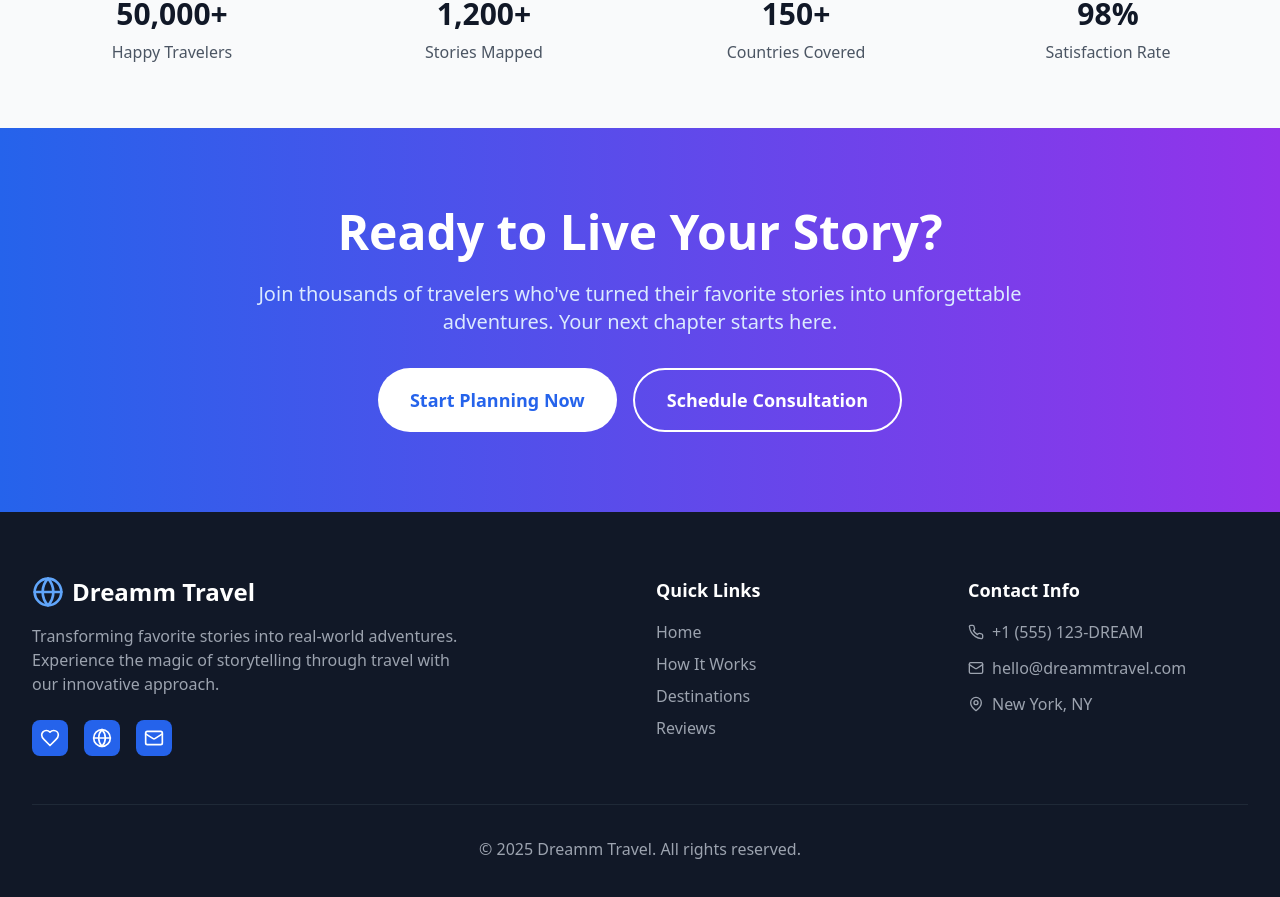
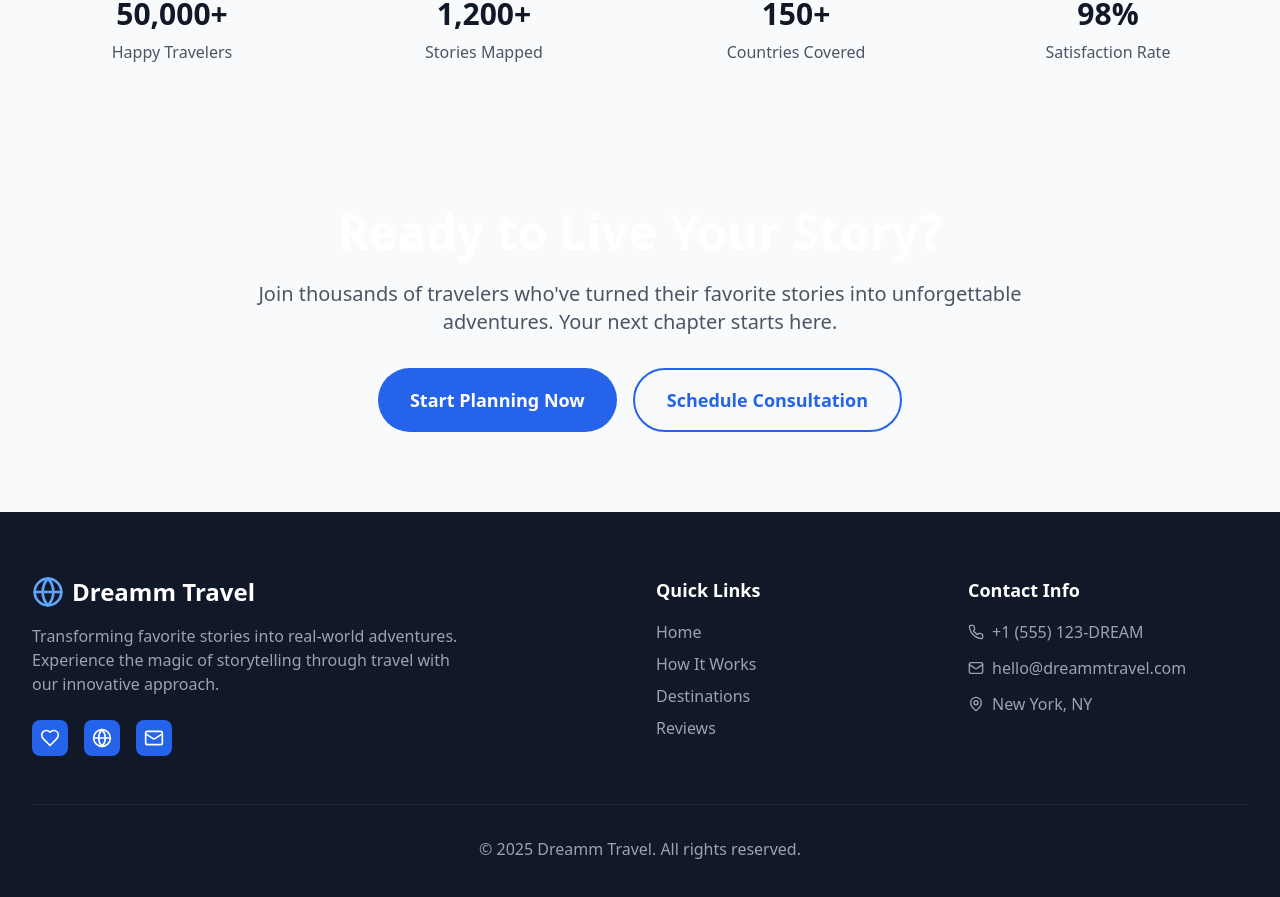
Before and after one commit to othiagoribeiro/acmekultrip, a React (Vite) app: page / in a window 1280 px wide. Shown: the part 3760-4657 px from the top of the page. Built offline with nearby package versions, Linux system fonts and the light colour scheme.

Commit message:
Adicionar fundo cinza claro à seção CTA

```diff
--- a/src/App.tsx
+++ b/src/App.tsx
@@ -416,20 +416,20 @@ function App() {
       </section>
 
       {/* CTA Section */}
-      <section className="py-20 bg-gradient-to-r from-blue-600 to-purple-600">
+      <section className="py-20 bg-gray-50">
         <div className="max-w-7xl mx-auto px-4 sm:px-6 lg:px-8 text-center">
           <h2 className="text-4xl md:text-5xl font-bold text-white mb-6">
             Ready to Live Your Story?
           </h2>
-          <p className="text-xl text-blue-100 mb-8 max-w-3xl mx-auto">
+          <p className="text-xl text-gray-600 mb-8 max-w-3xl mx-auto">
             Join thousands of travelers who've turned their favorite stories into unforgettable adventures.
             Your next chapter starts here.
           </p>
           <div className="flex flex-col sm:flex-row gap-4 justify-center">
-            <button className="bg-white text-blue-600 hover:bg-gray-100 px-8 py-4 rounded-full text-lg font-semibold transition-all duration-300 transform hover:scale-105">
+            <button className="bg-blue-600 text-white hover:bg-blue-700 px-8 py-4 rounded-full text-lg font-semibold transition-all duration-300 transform hover:scale-105">
               Start Planning Now
             </button>
-            <button className="border-2 border-white text-white hover:bg-white hover:text-blue-600 px-8 py-4 rounded-full text-lg font-semibold transition-all duration-300">
+            <button className="border-2 border-blue-600 text-blue-600 hover:bg-blue-600 hover:text-white px-8 py-4 rounded-full text-lg font-semibold transition-all duration-300">
               Schedule Consultation
             </button>
           </div>
```
